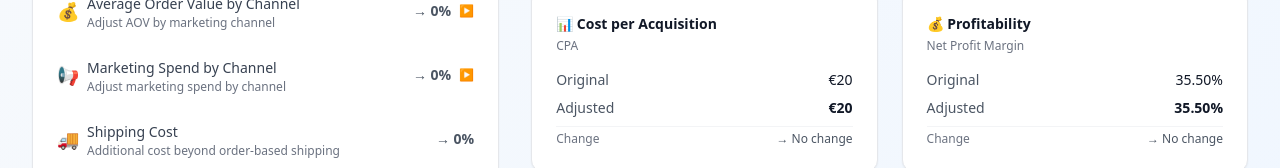
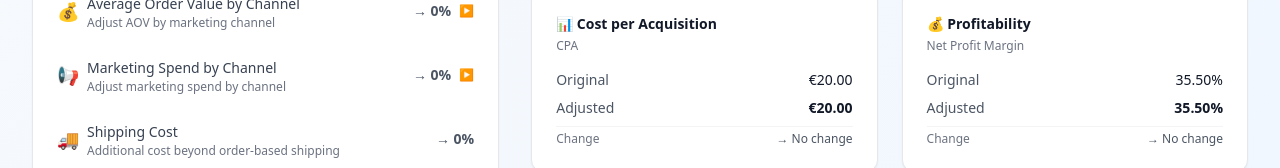
Before and after one commit to VincenzoRosa/Profit-Scenario-Planner, a Next.js app: page / in a window 1280 px wide. Shown: the part 719-887 px from the top of the page. Built offline with nearby package versions, Linux system fonts and the light colour scheme.

Commit message:
Fix CPA decimal display to show 2 decimal places instead of 3

```diff
--- a/src/components/MetricCard.tsx
+++ b/src/components/MetricCard.tsx
@@ -23,6 +23,10 @@ export function MetricCard({
         // Remove decimals for Revenue and Net Profit cards
         if (title.includes('Revenue') || title.includes('Net Profit')) {
           return `€${Math.round(value).toLocaleString()}`;
+        }
+        // Show 2 decimal places for CPA (Cost per Acquisition)
+        if (title.includes('Cost per Acquisition')) {
+          return `€${value.toFixed(2)}`;
         }
         return `€${value.toLocaleString()}`;
       case 'percentage':
```
